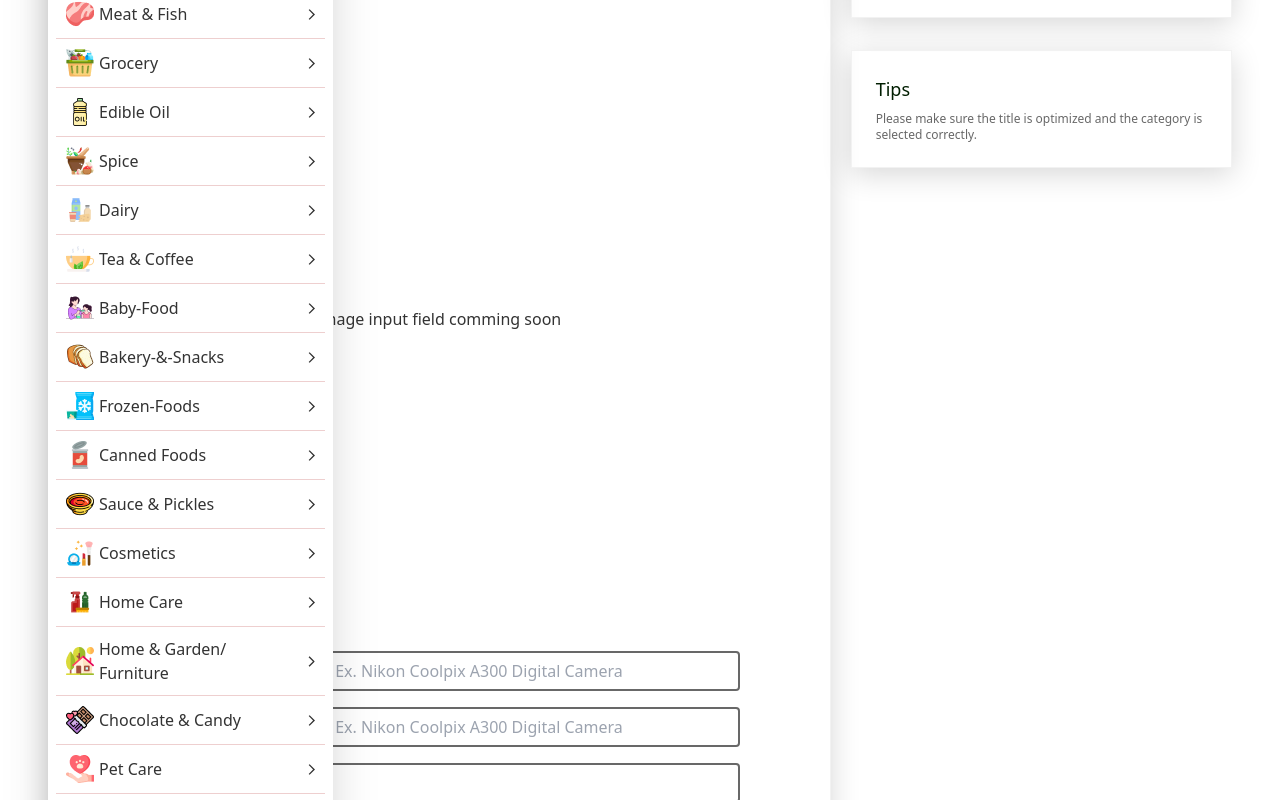
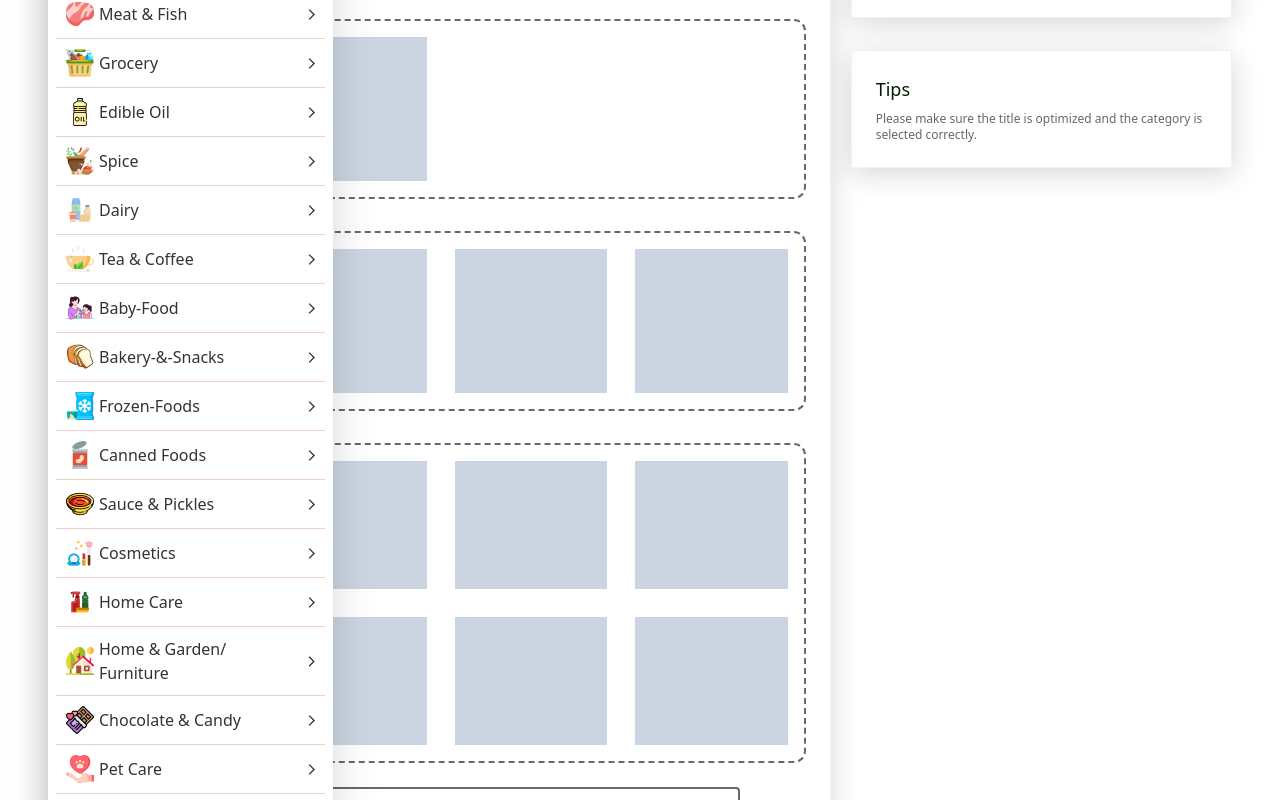
Before and after one commit to kowsar-mahmud-remon/Frontend-2, a Next.js app: page / in a window 1280 px wide. Shown: the part 440-1240 px from the top of the page. Built offline with nearby package versions, Linux system fonts and the light colour scheme; no server answers.

Commit message:
completed

```diff
--- a/components/AddProducts/AddProductForm.js
+++ b/components/AddProducts/AddProductForm.js
@@ -4,10 +4,65 @@ import { FaAngleRight } from 'react-icons/fa';
 const AddProductForm = () => {
     return (
         <div className='p-6 border border-[#F2F2F2] shadow-small'>
-            <h2 className='text-lg'>Product Images</h2>
-            <p className='text-[#707070] text-sm mt-2'>The picture will be displayed on the cover of the product details page. Sizes are between 330x330 and 2000x2000px. Pornographic images are prohibited.</p>
+            <h2 className='text-lg 2xl:text-2xl'>Product Images</h2>
+            <p className='text-[#707070] text-sm 2xl:text-lg mt-2'>The picture will be displayed on the cover of the product details page. Sizes are between 330x330 and 2000x2000px. Pornographic images are prohibited.</p>
+            <div for="thumbnail-file" class="mx-auto cursor-pointer w-full h-[180px] 2xl:h-[200px] mt-8 rounded-xl border-2 border-dashed border-accent bg-white grid grid-cols-4 2xl:grid-cols-5">
+                <div className='flex flex-col items-center justify-center'>
+                    <svg fill="#FB641B" viewBox="0 0 24 24" xmlns="http://www.w3.org/2000/svg" class="h-14 w-16"><g id="SVGRepo_bgCarrier" stroke-width="0"></g><g id="SVGRepo_iconCarrier"><path d="M13 19v-4h3l-4-5-4 5h3v4z"></path><path d="M7 19h2v-2H7c-1.654 0-3-1.346-3-3 0-1.404 1.199-2.756 2.673-3.015l.581-.102.192-.558C8.149 8.274 9.895 7 12 7c2.757 0 5 2.243 5 5v1h1c1.103 0 2 .897 2 2s-.897 2-2 2h-3v2h3c2.206 0 4-1.794 4-4a4.01 4.01 0 0 0-3.056-3.888C18.507 7.67 15.56 5 12 5 9.244 5 6.85 6.611 5.757 9.15 3.609 9.792 2 11.82 2 14c0 2.757 2.243 5 5 5z"></path></g></svg>
 
-            <p className='text-center my-80'>image input field comming soon</p>
+                    <h2 class="mt-2 text-xs 2xl:text-base text-accent tracking-wide">Upload Thumbnail Image </h2>
+                    <input id="thumbnail-file" type="file" class="hidden" />
+                </div>
+                <div className='col-span-3 2xl:col-span-4 border-l border-accent grid-cols-3 grid 2xl:grid-cols-4 gap-7 p-4'>
+                    <div className='w-full h-full bg-slate-300'>
+
+                    </div>
+                </div>
+            </div>
+            <div for="thumbnail-file" class="mx-auto cursor-pointer w-full h-[180px] 2xl:h-[200px] mt-8 rounded-xl border-2 border-dashed border-accent bg-white grid grid-cols-4 2xl:grid-cols-5">
+                <div className='flex flex-col items-center justify-center'>
+                    <svg fill="#FB641B" viewBox="0 0 24 24" xmlns="http://www.w3.org/2000/svg" class="h-14 w-16"><g id="SVGRepo_bgCarrier" stroke-width="0"></g><g id="SVGRepo_iconCarrier"><path d="M13 19v-4h3l-4-5-4 5h3v4z"></path><path d="M7 19h2v-2H7c-1.654 0-3-1.346-3-3 0-1.404 1.199-2.756 2.673-3.015l.581-.102.192-.558C8.149 8.274 9.895 7 12 7c2.757 0 5 2.243 5 5v1h1c1.103 0 2 .897 2 2s-.897 2-2 2h-3v2h3c2.206 0 4-1.794 4-4a4.01 4.01 0 0 0-3.056-3.888C18.507 7.67 15.56 5 12 5 9.244 5 6.85 6.611 5.757 9.15 3.609 9.792 2 11.82 2 14c0 2.757 2.243 5 5 5z"></path></g></svg>
+
+                    <h2 class="mt-2 text-xs 2xl:text-base text-accent tracking-wide">Upload Thumbnail Image </h2>
+                    <input id="thumbnail-file" type="file" class="hidden" />
+                </div>
+                <div className='col-span-3 2xl:col-span-4 border-l border-accent grid-cols-3 grid 2xl:grid-cols-4 gap-7 p-4'>
+                    <div className='w-full h-full bg-slate-300'>
+                    </div>
+                    <div className='w-full h-full bg-slate-300'>
+                    </div>
+                    <div className='w-full h-full bg-slate-300'>
+                    </div>
+                    <div className='w-full h-full bg-slate-300 hidden 2xl:block'>
+                    </div>
+                </div>
+            </div>
+            <div for="thumbnail-file" class="mx-auto cursor-pointer w-full h-[320px] 2xl:h-[400px] mt-8 rounded-xl border-2 border-dashed border-accent bg-white grid grid-cols-4 2xl:grid-cols-5">
+                <div className='flex flex-col items-center justify-center'>
+                    <svg fill="#FB641B" viewBox="0 0 24 24" xmlns="http://www.w3.org/2000/svg" class="h-14 w-16"><g id="SVGRepo_bgCarrier" stroke-width="0"></g><g id="SVGRepo_iconCarrier"><path d="M13 19v-4h3l-4-5-4 5h3v4z"></path><path d="M7 19h2v-2H7c-1.654 0-3-1.346-3-3 0-1.404 1.199-2.756 2.673-3.015l.581-.102.192-.558C8.149 8.274 9.895 7 12 7c2.757 0 5 2.243 5 5v1h1c1.103 0 2 .897 2 2s-.897 2-2 2h-3v2h3c2.206 0 4-1.794 4-4a4.01 4.01 0 0 0-3.056-3.888C18.507 7.67 15.56 5 12 5 9.244 5 6.85 6.611 5.757 9.15 3.609 9.792 2 11.82 2 14c0 2.757 2.243 5 5 5z"></path></g></svg>
+
+                    <h2 class="mt-2 text-xs 2xl:text-base text-accent tracking-wide">Upload Thumbnail Image </h2>
+                    <input id="thumbnail-file" type="file" class="hidden" />
+                </div>
+                <div className='col-span-3 2xl:col-span-4 border-l border-accent grid-cols-3 grid 2xl:grid-cols-4 gap-7 p-4'>
+                    <div className='w-full h-full bg-slate-300'>
+                    </div>
+                    <div className='w-full h-full bg-slate-300'>
+                    </div>
+                    <div className='w-full h-full bg-slate-300'>
+                    </div>
+                    <div className='w-full h-full bg-slate-300 hidden 2xl:block'>
+                    </div>
+                    <div className='w-full h-full bg-slate-300'>
+                    </div>
+                    <div className='w-full h-full bg-slate-300'>
+                    </div>
+                    <div className='w-full h-full bg-slate-300'>
+                    </div>
+                    <div className='w-full h-full bg-slate-300 hidden 2xl:block'>
+                    </div>
+                </div>
+            </div>
 
             <div class="flex items-center mt-6">
                 <div class="w-1/3">
--- a/components/AddProducts/AddProducts.js
+++ b/components/AddProducts/AddProducts.js
@@ -9,7 +9,7 @@ const AddProducts = () => {
                 <div className='flex items-center text-lg text-accent'>
                     <span>Home</span> <FaAngleRight /> <span> Products</span> <FaAngleRight /><span className='text-black'> Add Products</span>
                 </div>
-                <h2 className='text-2xl font-medium mb-8 mt-2 text-primary'>Add Products</h2>
+                <h2 className='text-2xl 2xl:text-3xl font-medium mb-8 mt-2 text-primary'>Add Products</h2>
                 <AddProductForm />
                 <div className='mt-6 flex gap-4 justify-center'>
                     <button className='py-5 px-20 border border-accent text-2xl text-accent rounded-lg'>Save Draft</button>
--- a/components/Category/Category.js
+++ b/components/Category/Category.js
@@ -6,10 +6,10 @@ import products from '../../Utils/Products.json';
 import ProductCard from './ProductCard';
 
 const Category = () => {
-    // console.log(products)
     return (
         <div>
             <div className='mb-4'>
+                <p className='text-accent mb-2'>Home /<span className='text-[#287DF3]'> Kachabazar</span></p>
                 <div className='flex gap-1 items-center'>
                     <Image src={kachabazarIcon} alt='' />
                     <h2 className='text-primary text-2xl'>Kacha Bazar</h2>
```
